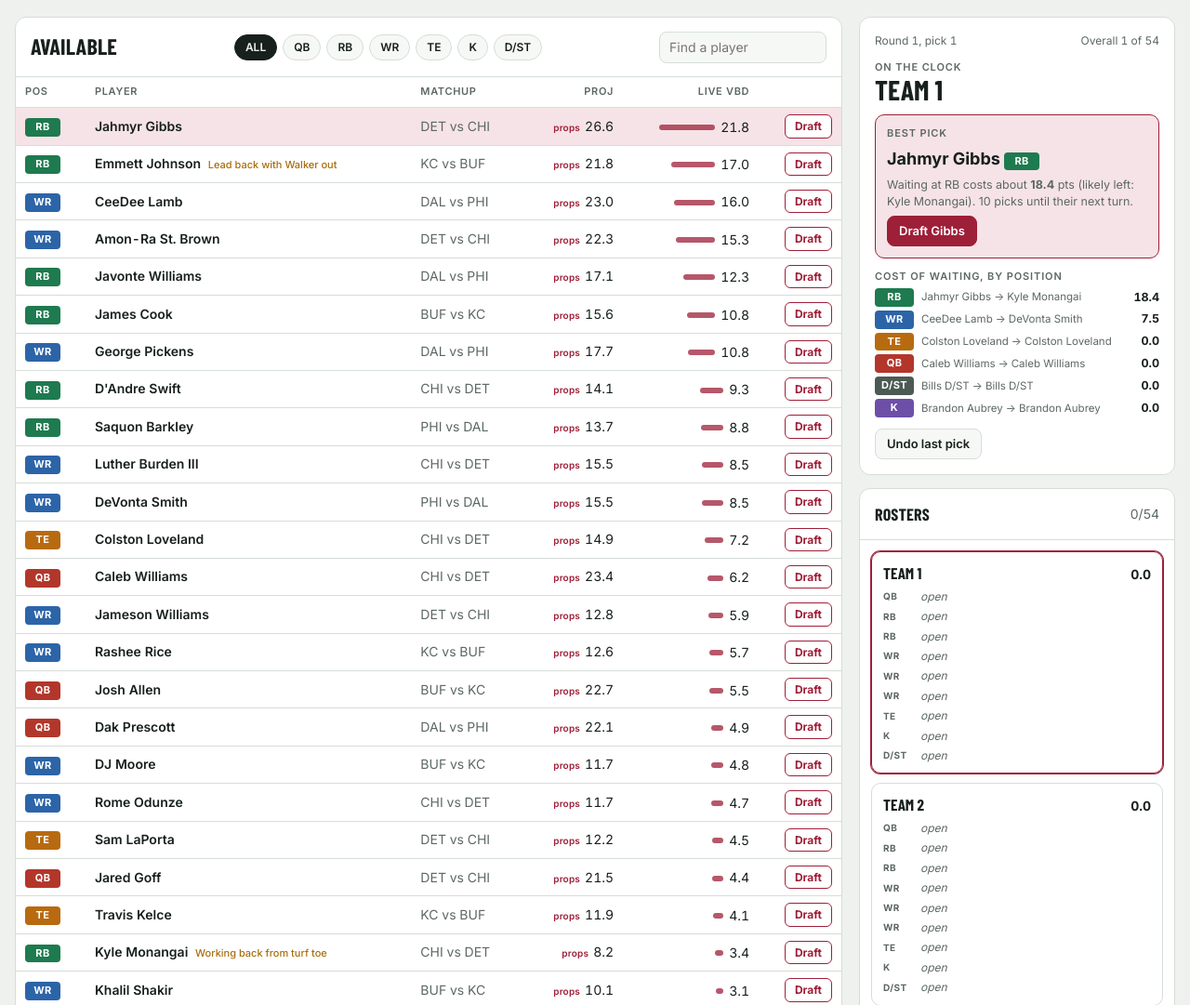
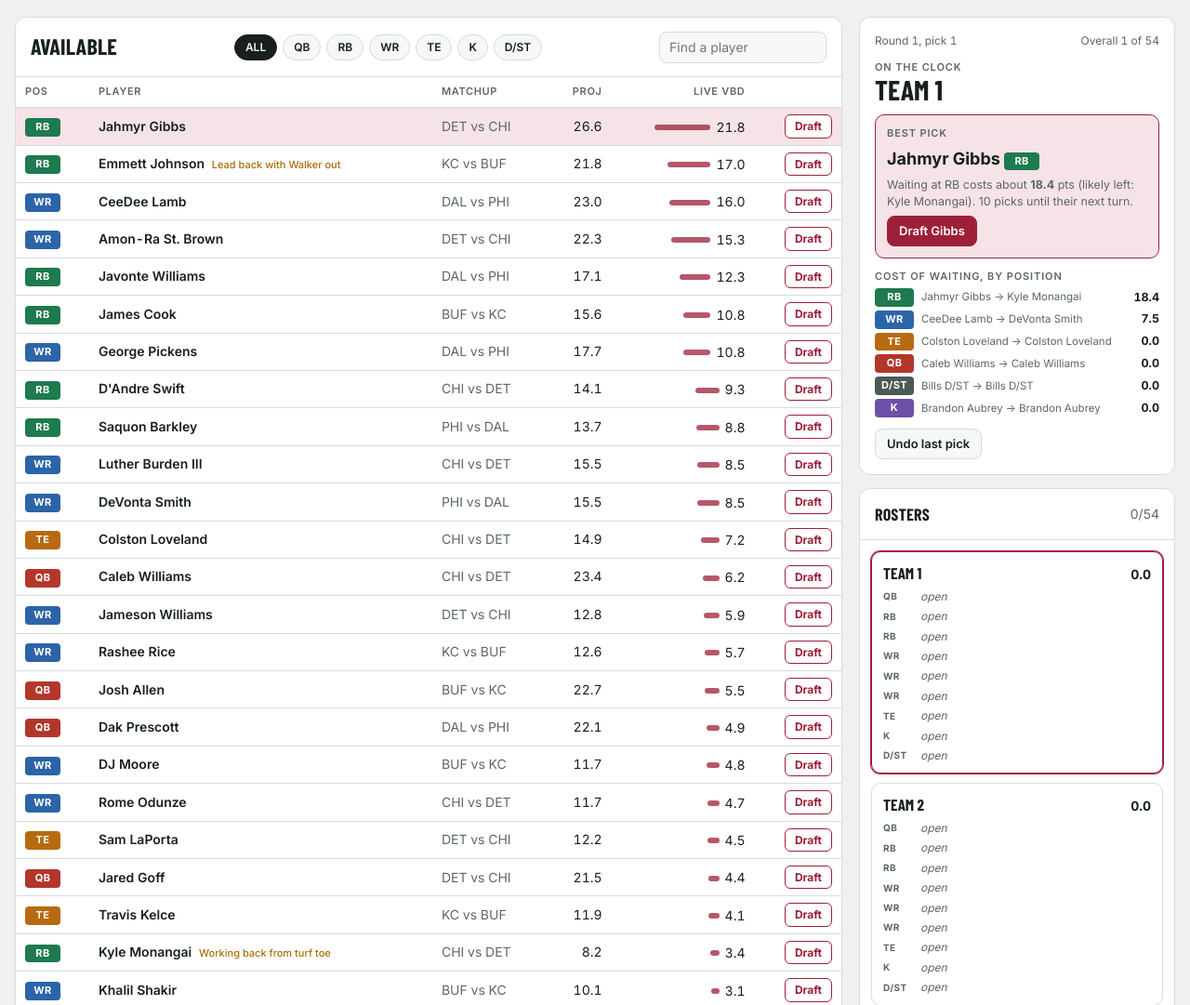
Before and after one commit to zizzard/turkey-bowl, a plain HTML site: page index.html in a window 1280 px wide. Shown: the part 1049-2130 px from the top of the page at 93% size. Drawn offline with nearby package versions, Linux system fonts and the light colour scheme; a web font is replaced by a local one.

Commit message:
Remove props source tags from projections
Co-Authored-By: Claude Opus 5.5 <noreply@anthropic.com>

```diff
--- a/index.html
+++ b/index.html
@@ -84,8 +84,6 @@ tr.rec td { background: var(--accent-soft); }
 tr.full td { opacity: .45; }
 tr.out td { opacity: .4; text-decoration: line-through; }
 .pname { font-weight: 600; }
-.src { font-size: 10px; font-weight: 600; letter-spacing: .02em; color: var(--muted); margin-right: 5px; white-space: nowrap; }
-.src.props { color: var(--accent); }
 .note { font-size: 11px; font-weight: 500; color: var(--gold); margin-left: 4px; }
 .pos { display: inline-block; min-width: 38px; text-align: center; font-size: 11px; font-weight: 700; letter-spacing: .04em; padding: 2px 6px; border-radius: 4px; color: #fff; }
 .pos.QB { background: var(--qb); } .pos.RB { background: var(--rb); } .pos.WR { background: var(--wr); } .pos.TE { background: var(--te); } .pos.K { background: var(--k); } .pos.DST { background: var(--dst); }
@@ -234,7 +232,7 @@ tr.out td { opacity: .4; text-decoration: line-through; }
       <h3>How the numbers work</h3>
       <dl class="method">
         <dt>Baseline</dt><dd>Season PPR points per game, blended with one game at a modest positional average so one- or two-game samples don't run wild.</dd>
-        <dt>Player props</dt><dd>Where sportsbooks post player lines, the projection comes from them: passing yards × 0.04, passing TDs × 4 (from the TD over/under odds), rushing and receiving yards × 0.1, receptions × 1, and expected TDs × 6 from anytime-TD odds (after removing the book's cut). Prop lines are medians and fantasy scoring skews high, so these get a 10% bump to put them on the same scale as season averages. Players with three or more markets are marked <b>props</b>; with one or two, the number is a mix of props and the season-average model (<b>½ props</b>). Most numbers come from <a href="https://www.firstdown.studio/rankings">First Down Studio</a>&rsquo;s prop-based stat lines (yards, receptions, expected TDs), rescored for full PPR; a few depth players use lines pulled from betting previews. Everyone else uses the model below. Props as of Nov 25.</dd>
+        <dt>Player props</dt><dd>Where sportsbooks post player lines, the projection comes from them: passing yards × 0.04, passing TDs × 4 (from the TD over/under odds), rushing and receiving yards × 0.1, receptions × 1, and expected TDs × 6 from anytime-TD odds (after removing the book's cut). Prop lines are medians and fantasy scoring skews high, so these get a 10% bump to put them on the same scale as season averages. Most numbers come from <a href="https://www.firstdown.studio/rankings">First Down Studio</a>&rsquo;s prop-based stat lines (yards, receptions, expected TDs), rescored for full PPR; a few depth players use lines pulled from betting previews. Everyone else uses the model below. Props as of Nov 25.</dd>
         <dt>Vegas adjustment</dt><dd>Implied team total = (game total ± spread) ÷ 2. Projection is scaled by implied points ÷ 23 (league average), damped to 75%. D/STs scale the other way, off the opponent's implied total. Kicker and D/ST projections are then pulled halfway to their position average, because their week-to-week scoring is mostly noise. Lines as of Nov 25.</dd>
         <dt>VBD</dt><dd>Projection minus the replacement player: the Nth best still available, where N is the open starting spots left at that position across the league. It recalculates after every pick.</dd>
         <dt>Pick advice</dt><dd>For the team on the clock, the board simulates everyone else drafting until your next turn and shows how many points each position drops if you wait. The biggest drop is the pick.</dd>
@@ -300,8 +298,6 @@ tr.out td { opacity: .4; text-decoration: line-through; }
   }
 
   const teamName = t => `Team ${t + 1}` + (t === S.mySlot ? ' (you)' : '');
-  const srcTag = p => S.overrides[p.id] != null || p.src === 'model' ? '' :
-    `<span class="src ${p.src}" title="${p.src === 'props' ? 'From Vegas player props' : 'Part Vegas props, part season average'}">${p.src === 'props' ? 'props' : '½ props'}</span>`;
   const matchup = p => `${p.team} ${p.pos === 'DST' ? 'vs' : 'vs'} ${p.opp}`;
 
   // ---------- live draft ----------
@@ -325,7 +321,7 @@ tr.out td { opacity: .4; text-decoration: line-through; }
         <td><span class="pos ${p.pos}">${p.pos === 'DST' ? 'D/ST' : p.pos}</span></td>
         <td class="pname">${p.name}${p.note ? ` <span class="note">${p.note}</span>` : ''}</td>
         <td class="hide-sm muted">${matchup(p)}</td>
-        <td class="r">${srcTag(p)}${fmt(p.proj)}</td>
+        <td class="r">${fmt(p.proj)}</td>
         <td class="r"><span class="vbdbar ${v != null && v < 0 ? 'neg' : ''}"><i style="width:${w}px"></i>${v == null ? 'filled' : fmt(v)}</span></td>
         <td class="r"><button class="draftbtn" data-id="${p.id}" ${done || full ? 'disabled' : ''} title="${full ? teamName(onClock) + ' has filled ' + p.pos : 'Draft to ' + teamName(onClock)}">Draft</button></td>
       </tr>`;
@@ -409,7 +405,7 @@ tr.out td { opacity: .4; text-decoration: line-through; }
         <td class="r">${p.ppg == null ? '–' : fmt(p.ppg)}</td>
         <td class="r muted">${p.games || 0}</td>
         <td class="r muted">${fmt(p.implied)}</td>
-        <td class="r">${srcTag(p)}<b>${fmt(p.proj)}</b></td>
+        <td class="r"><b>${fmt(p.proj)}</b></td>
         <td class="r">${out ? '–' : fmt(v)}</td>
         <td class="r"><input class="ovr" id="ovr${p.id}" data-ovr="${p.id}" type="number" step="0.1" placeholder="${fmt(p.proj)}" value="${S.overrides[p.id] ?? ''}" aria-label="Override projection for ${p.name}"></td>
         <td><button class="toggle" data-out="${p.id}" aria-pressed="${out}">${out ? 'Out' : 'Active'}</button></td>
```
